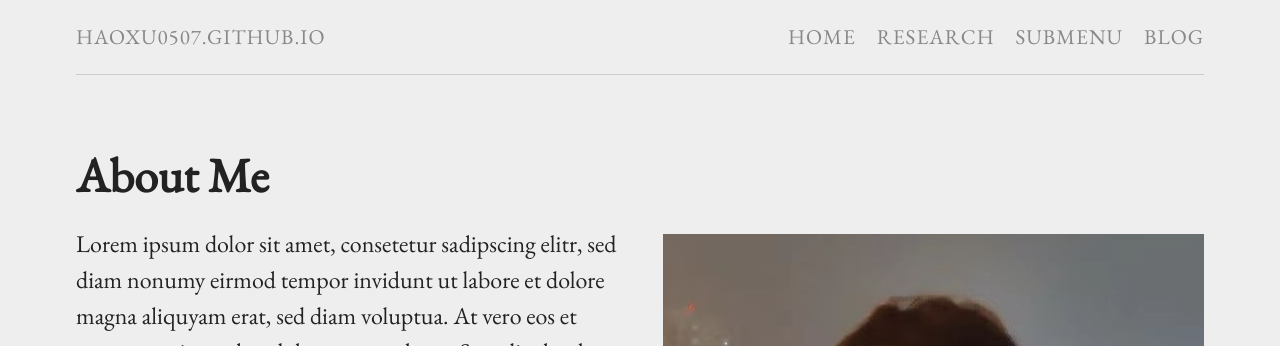
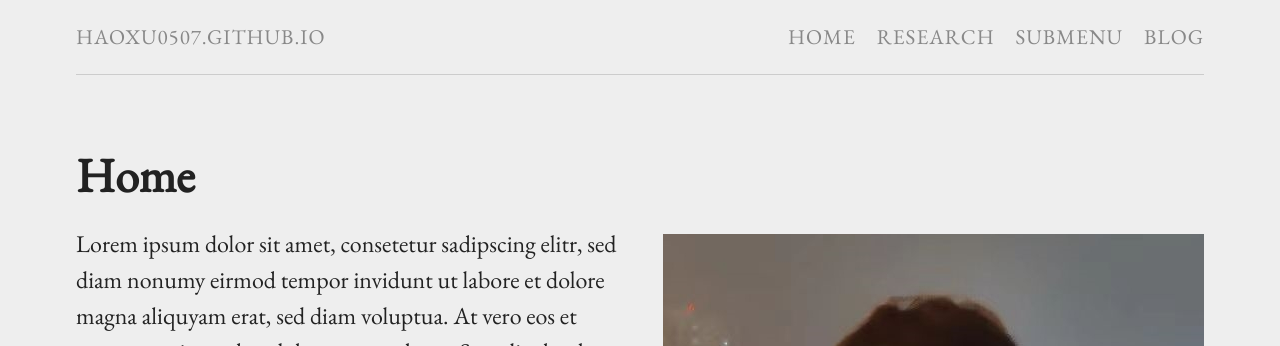
Before and after one commit to HaoXu0507/HaoXu0507.github.io, a Jekyll site: the page built from index.md, in a window 1280 px wide. Shown: the top 346 px of the page. Built offline with Jekyll 4.4.1, drawn with Linux system fonts in a browser that asks for light colours.

Commit message:
Update index.md

```diff
--- a/index.md
+++ b/index.md
@@ -1,6 +1,6 @@
 ---
 layout: page
-title: About Me
+title: Home
 permalink: /
 ---
 
```
